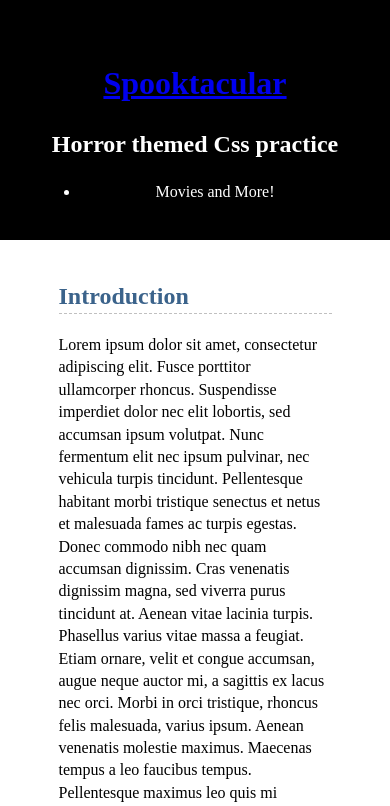
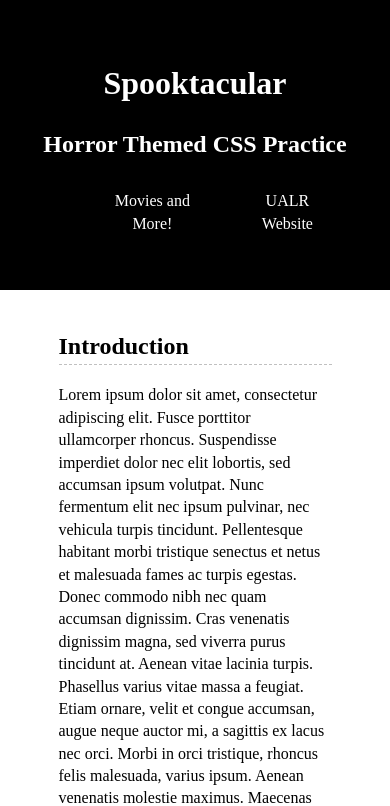
Before and after one commit to JLStormSmith/it-topaz, a plain HTML site: page cssdemo/index.html in a window 390 px wide. Shown: the top 806 px of the page. Drawn offline with Linux system fonts and the light colour scheme.

Commit message:
Altered the appearance of some sections of the site

```diff
--- a/cssdemo/demo.css
+++ b/cssdemo/demo.css
@@ -27,6 +27,19 @@ header.primary{
  padding-bottom:20px;
  padding-left:40px;
 }
+header.primary h1 a{
+  color:rgb(255, 255, 255);
+  text-decoration:red;
+}
+header.primary nav ul{
+  display:flex;
+  flex-direction:row;
+  justify-content:space-between;
+  padding: 1;
+}
+header.primary nav ul li{
+  list-style-type:none;
+}
 header.primary nav ul li a:link,
 header.primary nav ul li a:visited {
   color:#fff;
@@ -41,7 +54,7 @@ header.primary nav ul li a:hover, header.primary nav ul li a:active {
  background-color:rgba(250, 6, 6, 0.8);
 }
 #intro h2 {
-    color:#3b638b;
+    color:#000000;
     border-bottom: 1px dashed #c0c0c0;
   }
 
@@ -80,7 +93,7 @@ header.primary nav ul li a:hover, header.primary nav ul li a:active {
   }
 
   article a:link{
-    color:#3b638b;
+    color:#ea0b0b;
   }
 
   article a:hover, article a:active{
@@ -107,3 +120,18 @@ header.primary nav ul li a:hover, header.primary nav ul li a:active {
   aside article:nth-child(3n){
     width:100%;
   }
+
+  @media screen and (max-width:710px){
+    header.primary nav ul{
+      flex-direction:row;
+      justify-content:space-between;
+    }
+
+    header.primary nav li{
+      margin-bottom:10px;
+    }
+
+    header.primary a{
+      display:block;
+    }
+  }
--- a/cssdemo/index.html
+++ b/cssdemo/index.html
@@ -10,11 +10,11 @@
     <body id="home">
         <header role="banner" class="primary">
             <h1><a href="index.html">Spooktacular</a></h1>
-            <h2>Horror themed Css practice</h2>
+            <h2>Horror Themed CSS Practice</h2>
             <nav role="navigation">
                 <ul>
                     <li><a href="https://www.shudder.com/">Movies and More!</a></li>
-
+                    <li><a href="https://ualr.edu/">UALR Website</a></li>
                 </ul>
             </nav>
         </header>
```
